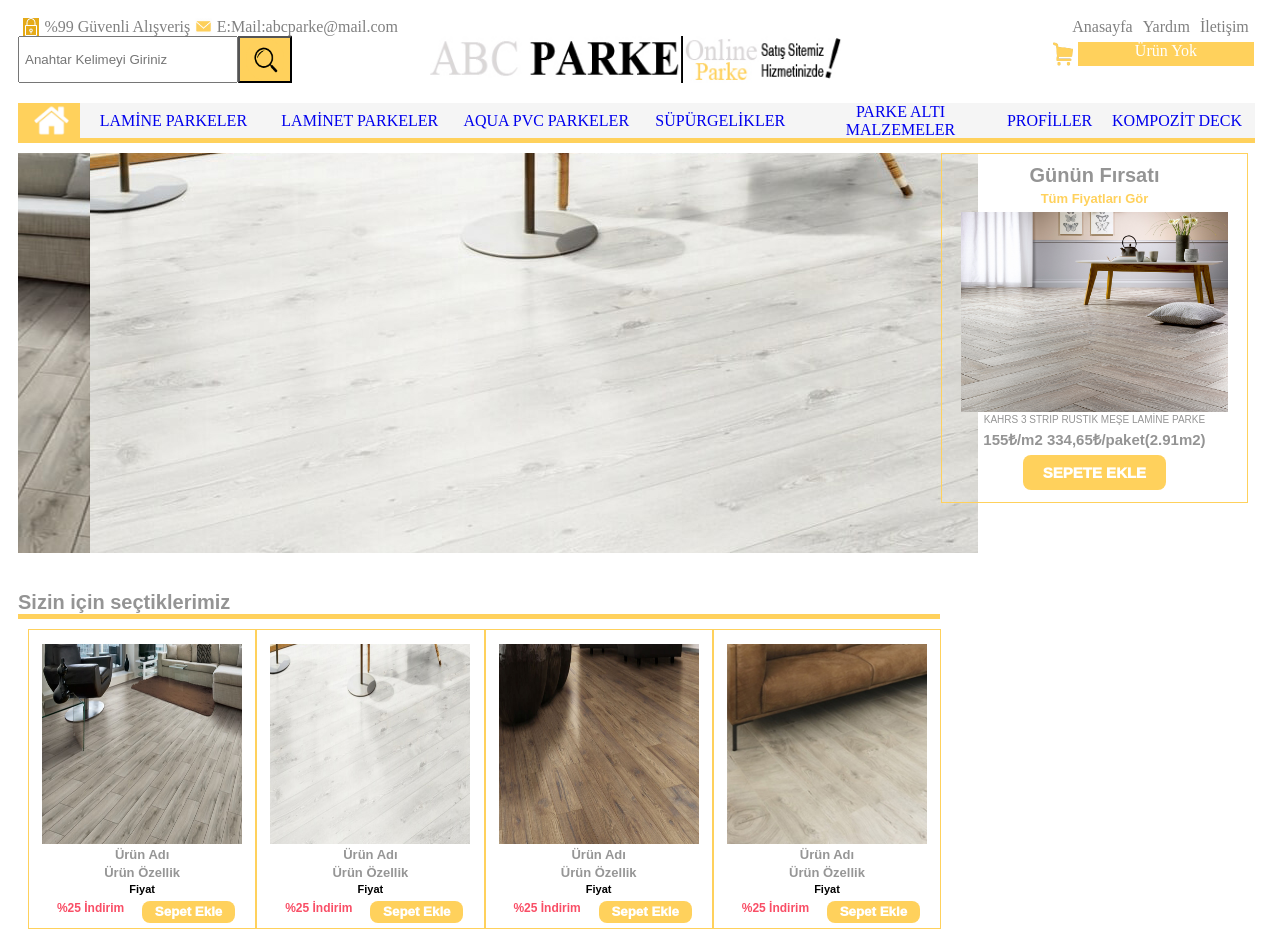
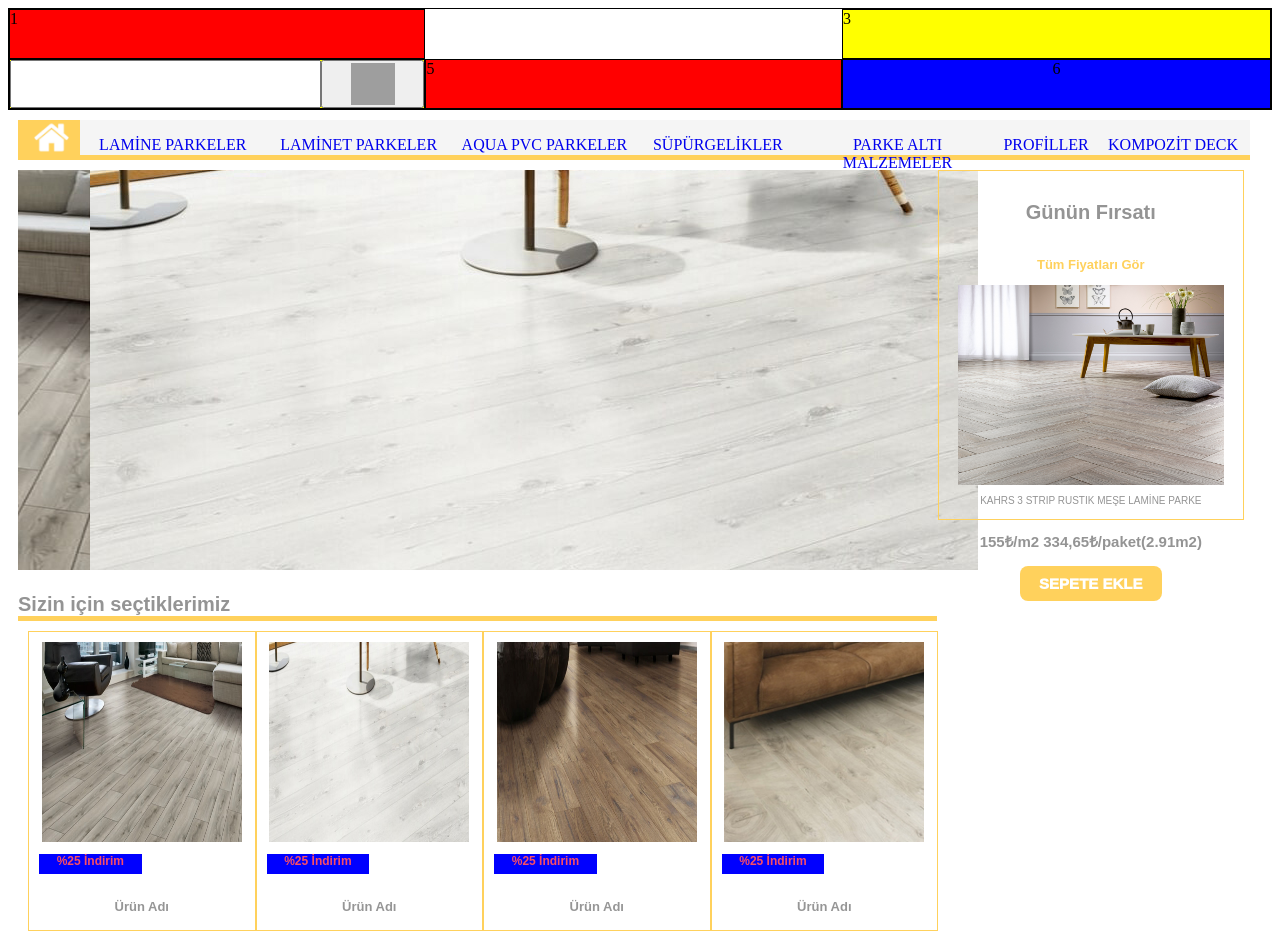
Before and after one commit to AliSekiz/ETicaret, a plain HTML site: page index.html in a window 1280 px wide. Shown: the top 934 px of the page. Drawn offline with Linux system fonts and the light colour scheme; grey boxes are pictures that could not be loaded.

Commit message:
New header added

```diff
--- a/index.html
+++ b/index.html
@@ -7,37 +7,19 @@
   </head>
   <body>
   <div class="container">
-    <div class="header">
-        <div class="sol-ust">
-          <img src="resimler/kilit.png" id="sol-logo">
-          <p>%99 Güvenli Alışveriş</p>
-          <img src="resimler/mail.png" id="sol-logo">
-          <p>E:Mail:abcparke@mail.com</p>
-        </div>
-        <div class=""></div>
-        <div class="sag-ust">
-          <p>Anasayfa</p>
-          <p>Yardım</p>
-          <p>İletişim</p>
-        </div>
-        <div class="sol-alt">
-          <input type="text" placeholder="Anahtar Kelimeyi Giriniz" class="searchText"></input>
-          <button class="searchButton">
-              <img src="resimler/ara.png" width="100%;" height="100%;">
-          </button>
-        </div>
-        <div class="">
-            <img src="resimler/headersatis.jpg" width="100%;" height="100%;">
-        </div>
-        <div class=" sag-alt">
-          <div class="sepet-ekle">
-              <img src="resimler/scar.png">
-              <div class="sepet-durum ">
-                <p>Ürün Yok <p>
-              </div>
-          </div>
-        </div>
-    </div>
+    <div class="header kenarlik">
+      <div class="solust kenarlik">1</div>
+      <div class="sagust kenarlik">3</div>
+      <div class="solalt kenarlik">
+        <input type="text">
+        <button type="submit" class="search-button">
+        <img src="https://cdn4.iconfinder.com/data/icons/kripto-black-2/512/kripto-search-b.png" height="100%"width="50%"></button>
+      </div>
+      <div class="altorta kenarlik">5</div>
+      <div class="sagalt kenarlik">
+6
+      </div>
+      </div>
     <div class="navbar">
   <div style="background:#ffd15c;">
  <a href="#"><img src="resimler/home.png" height="100%;" width:"100%;"></a>
--- a/style/csscustom.css
+++ b/style/csscustom.css
@@ -1,82 +1,55 @@
 .kenarlik{
   border: 1px solid black;
 }
-.container{
-  height:auto;
-  width:100%;
-  margin:auto;
-  display: grid;
-}
-p{
-  margin: 0 0 0 0;
+.container {
+  height: auto;
+  width: 100%;
+  margin: auto;
 }
 .header{
   display: grid;
-  grid-template-columns:33% 33% 33%;
-  grid-template-rows: auto auto auto;
-  padding: 10px;
+  grid-template-rows: 50px 50px;
+  grid-template-columns: 33% 33% 34%
 }
-.header > div{
-  text-align: center;
+.solust{
+  grid-row: 1/2;
+  grid-column: 1/2;
+  background: red;
+}
+.item2{
+  grid-row: 1/2;
+  grid-column: 2/3;
+  background:blue;
+}
+.sagust{
+  grid-row: 1/2;
+  grid-column: 3/4;
+  background: yellow;
+}
+.solalt{
+  grid-row: 2/3;
+  grid-column: 1/2;
+  background: yellow;
+  display: grid;
+  grid-template-rows: 100%;
+  grid-template-columns: 75% 25%;
+}
+.altorta{
+  grid-row: 2/3;
+  grid-column: 2/3;
+  background: red;
+}
+.sagalt{
   display: flex;
+  justify-content: center;
+  grid-row: 2/3;
+  grid-column: 3/4;
+  background:blue;
 }
-.sol-ust{
-  justify-content: flex-start;
-  color: gray;
+.sagalt >button{
+  background-color:#ffd15c;
 }
-#sol-logo{
-  height: 100%;
-  width:4%;
-  padding: 0 5px;
-}
-.sag-ust{
-  display: flex;
-  color: gray;
-  justify-content: flex-end;
-}
-.sag-ust > p{
-  padding: 0 5px;
-}
-.sol-alt{
-  width: 100%;
-  display: flex;
-}
-.searchText{
-  width: 50%;
-  padding: 5px;
-}
-.searchButton{
-  width: 13%;
-  height: 47px;
-  text-align: center;
-  color:#fff;
-  background-color: #ffd15c;
-}
-.sag-alt{
-  display: flex;
-  width: 100%;
-  justify-content:flex-end;
-}
-.sepet-ekle{
-  width: 50%;
-  height: 50%;
-  margin:6px 0;
-  display: flex;
-}
-.sepet-ekle > img{
-  height: 100%;
-  width: 10%;
-  margin:0 5px;
-}
-.sepet-durum{
-  height: 100%;
-  width: 85%;
-  background: #ffd15c;
-}
-.sepet-durum > p{
-  color:white;
-  margin: auto;
-}
+
 .navbar{
   height: 25px;
   width: 98%;
@@ -94,7 +67,6 @@ p{
 .navbar > div:hover{
   text-decoration: underline;
   color: red;
-  font-size: 20px;
 }
 a:visited{
   color: inherit;
```
